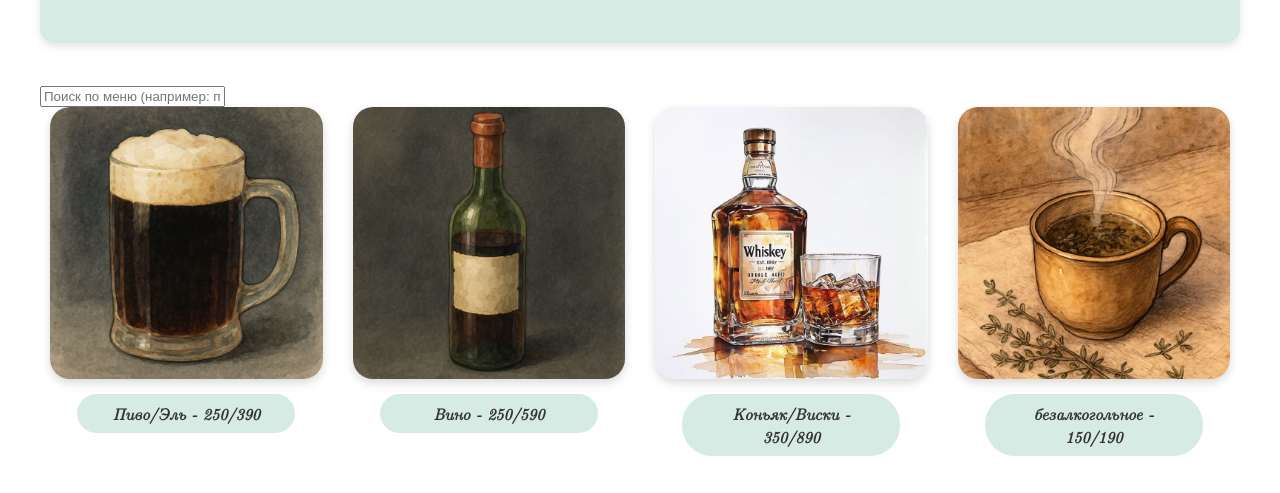
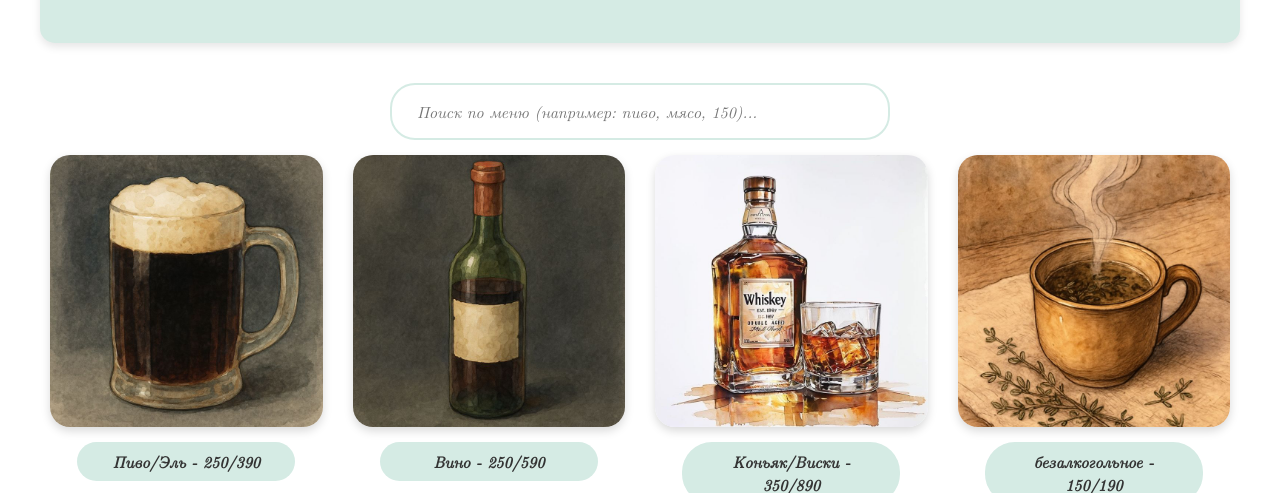
Before and after one commit to f89874902170/taverna, a plain HTML site: page menu.html in a window 1280 px wide. Shown: the part 280-773 px from the top of the page. Drawn offline with Linux system fonts and the light colour scheme.

Commit message:
Update style.css
style for search on menu

```diff
--- a/style.css
+++ b/style.css
@@ -171,6 +171,40 @@ footer .footer-nav ul li a { text-decoration: none; color: #333; font-weight: bo
 .menu-image img { width: 100%; height: 100%; object-fit: cover; transition: transform 0.3s; }
 .menu-item:hover .menu-image img { transform: scale(1.05); }
 .menu-label { background-color: #D5EBE4; color: #333; padding: 8px 20px; border-radius: 30px; font-weight: bold; width: 80%; box-sizing: border-box; }
+/* --- Поиск по меню --- */
+.menu-search-box {
+    margin: 25px 0 15px;
+    display: flex;
+    justify-content: center;
+}
+
+.menu-search-box input {
+    width: 100%;
+    max-width: 500px;
+    padding: 15px 25px;
+    border: 2px solid #D5EBE4;
+    border-radius: 25px;
+    font-size: 1em;
+    font-family: 'NewFontSSS', sans-serif;
+    background-color: #fff;
+    color: #333;
+    outline: none;
+    box-sizing: border-box;
+    transition: box-shadow 0.3s ease, border-color 0.3s ease;
+}
+
+.menu-search-box input:focus {
+    border-color: #45B980;
+    box-shadow: 0 0 0 3px rgba(69, 185, 128, 0.25);
+}
+
+.menu-empty-msg {
+    text-align: center;
+    font-size: 1.2em;
+    color: #555;
+    margin: 30px 0;
+}
+
 
 /* --- FAQ --- */
 .faq-list { display: flex; flex-direction: column; gap: 15px; margin-bottom: 40px; }
```
